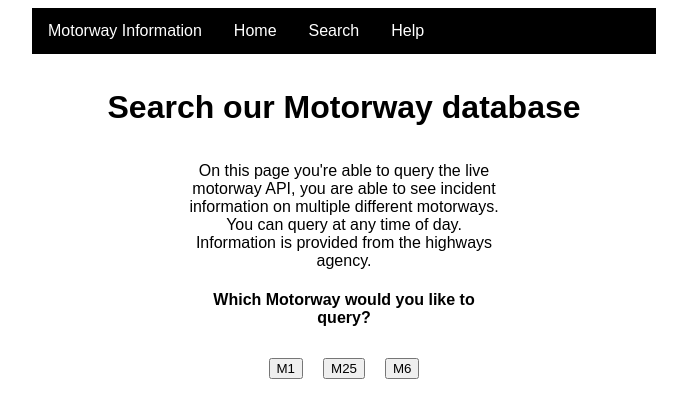
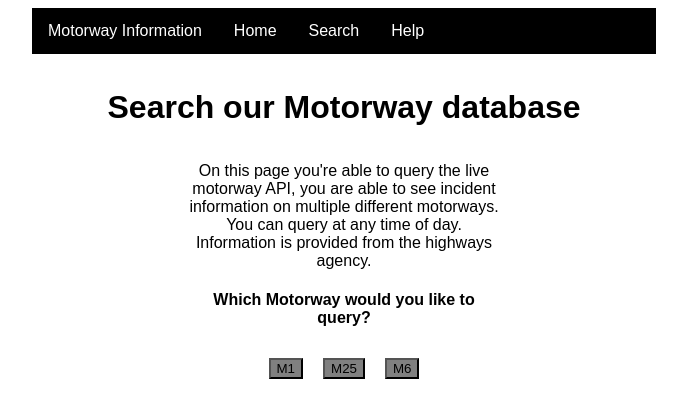
Before and after one commit to SuhailParmar/LearningReact, a React (Create React App) app: page / in a window 1280 px wide. Shown: the top 418 px of the page, without its empty margins (296-983 px from the left). Built offline with nearby package versions, Linux system fonts and the light colour scheme.

Commit message:
Fixed colour on click functionality

```diff
--- a/src/App.js
+++ b/src/App.js
@@ -3,9 +3,14 @@ import NavigationBar from "./components/NavigationBar";
 import MotorwayMap from "./components/Image";
 import MotorwayButtons from "./components/MotorwayButtons";
 class App extends Component {
+  constructor() {
+    super();
+    this.state = {
+      Motorway: "M0"
+    };
+  }
+
   render() {
-    let Motorway = "M6";
-
     return (
       <div>
         <NavigationBar />
@@ -14,7 +19,7 @@ class App extends Component {
           <div className="searchTextDiv">
             <text> {middletext}</text>
           </div>
-          <MotorwayButtons Motorway={Motorway} />
+          <MotorwayButtons Motorway={this.state.Motorway} />
         </div>
       </div>
     );
--- a/src/components/MotorwayButtons.js
+++ b/src/components/MotorwayButtons.js
@@ -1,38 +1,69 @@
 import React, { Component } from "react";
 
-/**
- * On button click save the Label to a variable and change
- * the button's colour to yellow.
- */
+export default class MotorwayButtons extends Component {
+  state = {
+    buttonColours: ["grey", "grey", "grey"]
+  };
 
-export default class MotorwayButtons extends Component {
-  handleClick(event) {
-    this.Motorway = event.target.className;
-    console.log(this.Motorway);
+  /**
+   * On button click save the Label to a variable
+   * Change the clicked button to red and the rest
+   * change to grey.
+   * @param {*} index
+   * @param {*} e The event
+   */
+  handleClick(index, e) {
+    let buttonColours = this.state.buttonColours;
+    let Motorway = e.target.className;
+    for (var i = 0; i < buttonColours.length; i++) {
+      if (i == index) {
+        buttonColours[i] = "red";
+      } else {
+        buttonColours[i] = "grey";
+      }
+    }
+    this.setState({ buttonColours, Motorway });
+  }
+
+  getMotorway() {
+    return this.Motorway;
   }
 
   render() {
+    console.log("Clicked " + this.state.Motorway);
     return (
       <div className="mwButtons">
         <h4> {header} </h4>
         <button
           className="M1"
-          style={btnStyle}
-          onClick={this.handleClick.bind(this)}
+          style={{
+            backgroundColor: this.state.buttonColours[0],
+            margin: "10px",
+            display: "inline-block"
+          }}
+          onClick={e => this.handleClick(0, e)}
         >
           M1
         </button>
         <button
           className="M25"
-          style={btnStyle}
-          onClick={this.handleClick.bind(this)}
+          style={{
+            backgroundColor: this.state.buttonColours[1],
+            margin: "10px",
+            display: "inline-block"
+          }}
+          onClick={e => this.handleClick(1, e)}
         >
           M25
         </button>
         <button
           className="M6"
-          style={btnStyle}
-          onClick={this.handleClick.bind(this)}
+          style={{
+            backgroundColor: this.state.buttonColours[2],
+            margin: "10px",
+            display: "inline-block"
+          }}
+          onClick={e => this.handleClick(2, e)}
         >
           M6
         </button>
@@ -40,10 +71,9 @@ export default class MotorwayButtons extends Component {
     );
   }
 }
-let btnStyle = {
+let m = {
   margin: "10px",
   display: "inline-block"
-  //backgroundColor: "grey"
 };
 
 let header = "Which Motorway would you like to query?";
```
